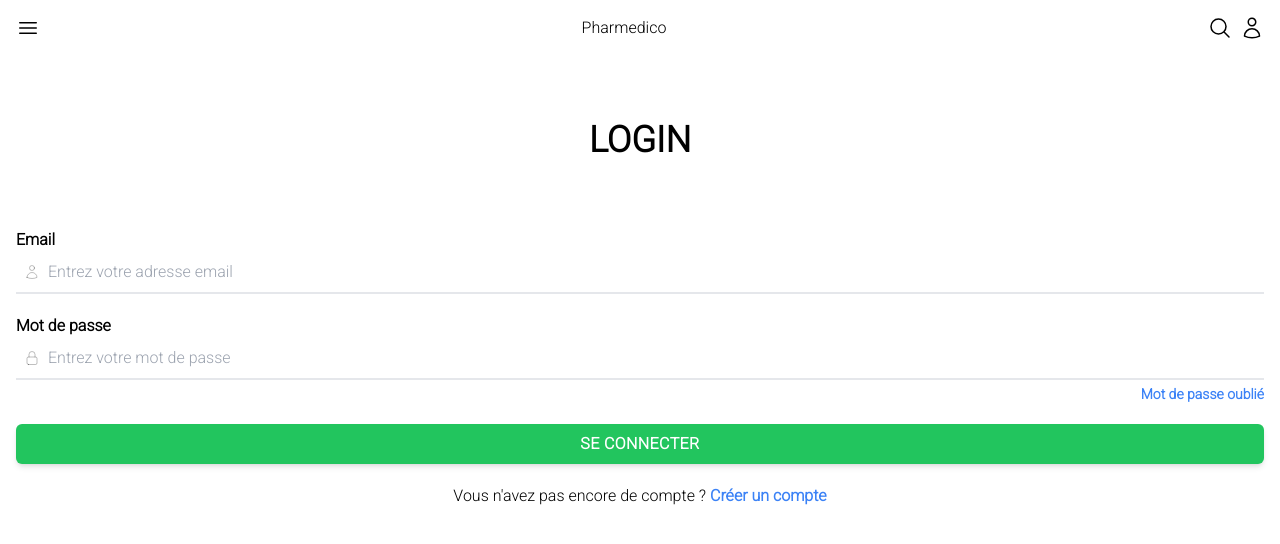
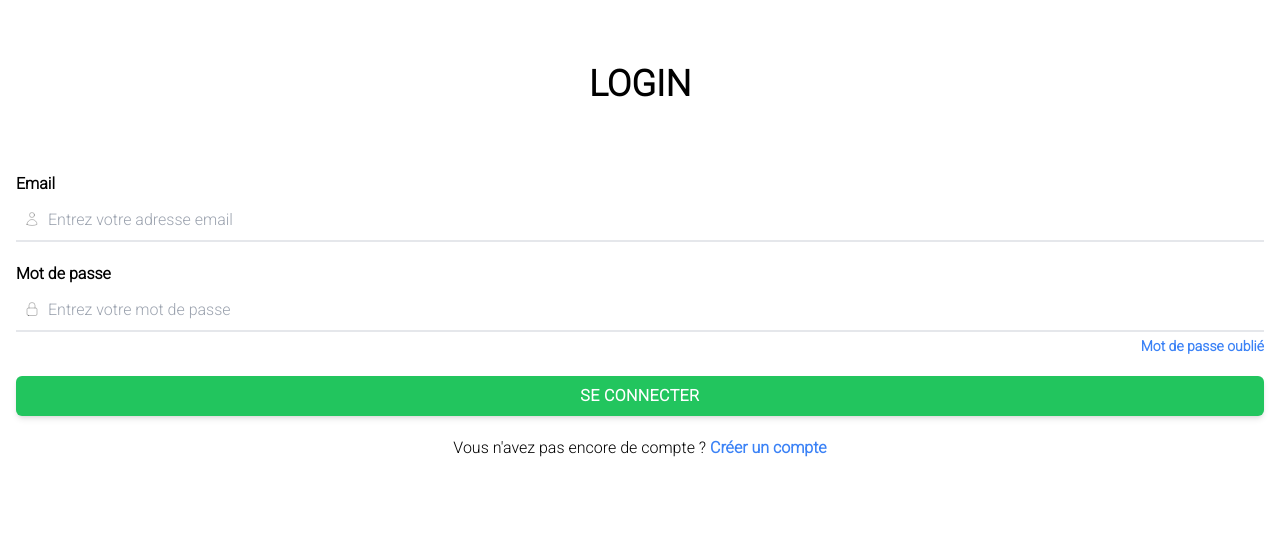
Before and after one commit to narisraz/pharmedico-nuxt, a Nuxt app: page /login in a window 1280 px wide. Shown: the top 544 px of the page. Built offline with nearby package versions, Linux system fonts and the light colour scheme.

Commit message:
💄 Update login input style

```diff
--- a/components/auth/login-page.vue
+++ b/components/auth/login-page.vue
@@ -6,23 +6,23 @@
     <div class="flex flex-col w-full">
       <label for="email" class="font-semibold">Email</label>
       <div class="relative">
-        <div class="absolute ml-2 mt-3 text-black/25">
+        <div class="absolute left-4 top-1/2 transform -translate-x-1/2 -translate-y-1/2 text-black/25">
           <svg xmlns="http://www.w3.org/2000/svg" fill="none" viewBox="0 0 24 24" stroke-width="1.5" stroke="currentColor" class="w-4 h-4">
             <path stroke-linecap="round" stroke-linejoin="round" d="M15.75 6a3.75 3.75 0 11-7.5 0 3.75 3.75 0 017.5 0zM4.501 20.118a7.5 7.5 0 0114.998 0A17.933 17.933 0 0112 21.75c-2.676 0-5.216-.584-7.499-1.632z" />
           </svg>
         </div>
-        <input id="email" type="text" name="email" placeholder="Entrez votre adresse email" class="bg-white/5 border-b-2 pl-8 py-2 w-full focus:outline-0 focus:border-green-500" />
+        <input id="email" type="text" name="email" placeholder="Entrez votre adresse email" class="border-b-2 pl-8 py-2 mt-1 w-full focus:outline-0 focus:border-green-500" />
       </div>
     </div>
     <div class="flex flex-col w-full">
       <label for="email" class="font-semibold">Mot de passe</label>
       <div class="relative">
-        <div class="absolute ml-2 mt-3 text-black/25">
+        <div class="absolute left-4 top-1/2 transform -translate-x-1/2 -translate-y-1/2 text-black/25">
           <svg xmlns="http://www.w3.org/2000/svg" fill="none" viewBox="0 0 24 24" stroke-width="1.5" stroke="currentColor" class="w-4 h-4">
             <path stroke-linecap="round" stroke-linejoin="round" d="M16.5 10.5V6.75a4.5 4.5 0 10-9 0v3.75m-.75 11.25h10.5a2.25 2.25 0 002.25-2.25v-6.75a2.25 2.25 0 00-2.25-2.25H6.75a2.25 2.25 0 00-2.25 2.25v6.75a2.25 2.25 0 002.25 2.25z" />
           </svg>
         </div>
-        <input id="email" type="password" name="email" placeholder="Entrez votre mot de passe" class="bg-white/5 border-b-2 pl-8 py-2 w-full focus:outline-0 focus:border-green-500" />
+        <input id="email" type="password" name="email" placeholder="Entrez votre mot de passe" class="border-b-2 pl-8 py-2 mt-1 w-full focus:outline-0 focus:border-green-500" />
       </div>
       <a class="text-blue-500 font-semibold text-sm mt-1 text-right">Mot de passe oublié</a>
     </div>
--- a/pages/login.vue
+++ b/pages/login.vue
@@ -8,7 +8,6 @@
 
 export default Vue.extend({
     name: "IndexPage",
-    components: { LoginPage },
-    layout: "client"
+    components: { LoginPage }
 })
 </script>
```
